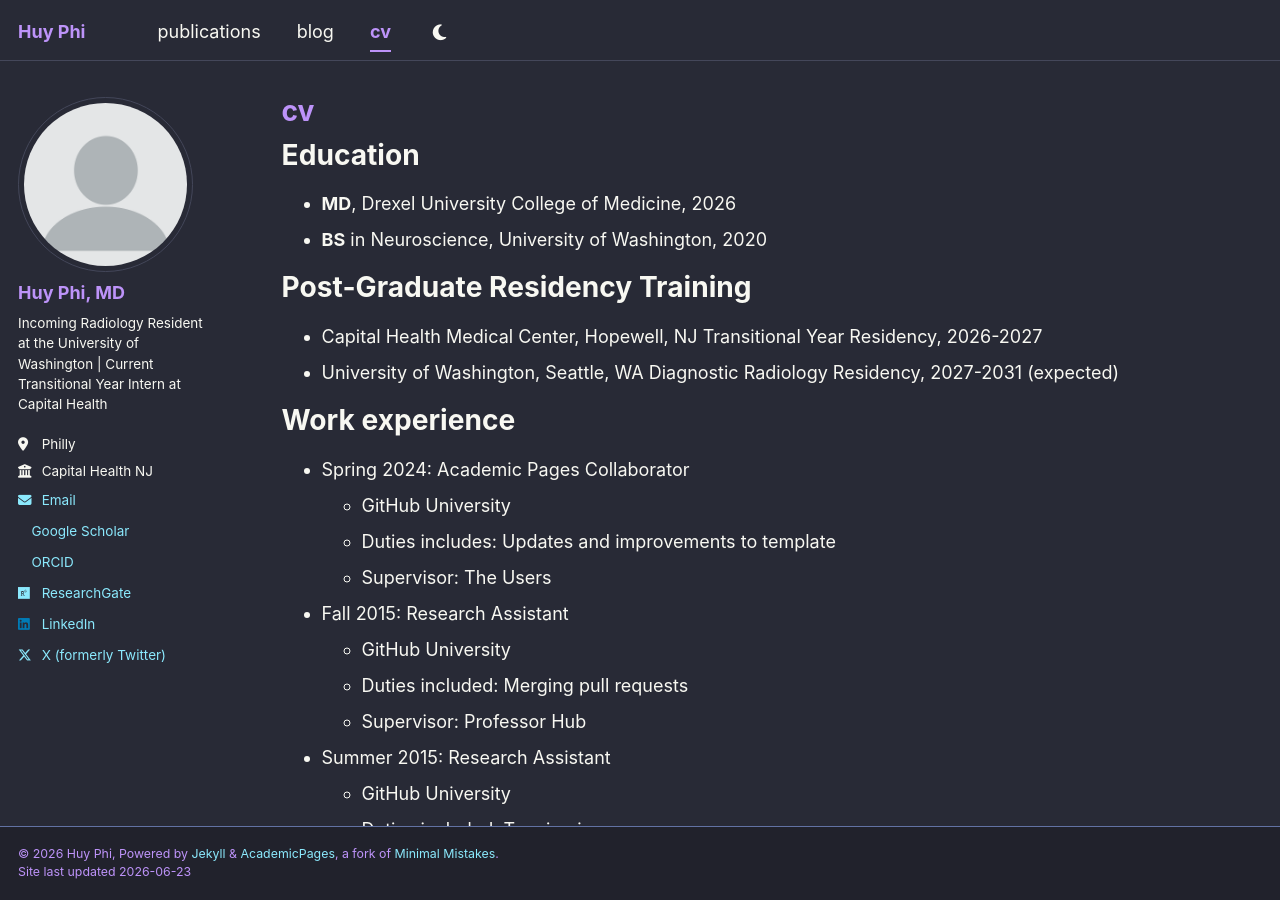
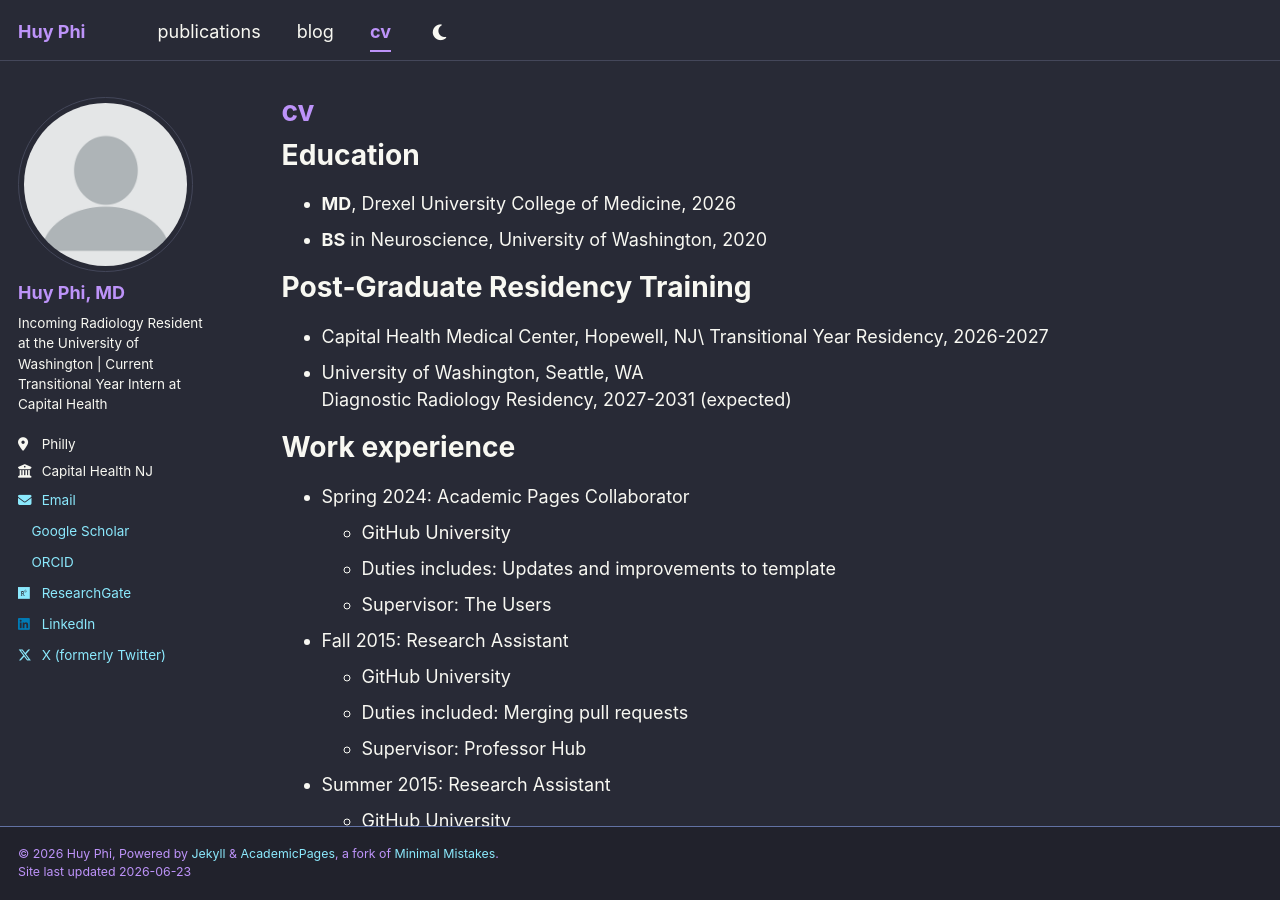
Before and after one commit to huyphi/huyphi.github.io, a Jekyll site: the page built from _pages/cv.md, in a window 1280 px wide and 900 px high. Built offline with Jekyll 4.4.1, drawn with Linux system fonts in a browser that asks for light colours; a style sheet for code colours, icons or effects is not loaded.

Commit message:
Update cv.md

```diff
--- a/_pages/cv.md
+++ b/_pages/cv.md
@@ -16,9 +16,9 @@
 
 Post-Graduate Residency Training
 ======
-* Capital Health Medical Center, Hopewell, NJ
+* Capital Health Medical Center, Hopewell, NJ\
   Transitional Year Residency, 2026-2027
-* University of Washington, Seattle, WA
+* University of Washington, Seattle, WA\
   Diagnostic Radiology Residency, 2027-2031 (expected)
 
 Work experience
```
